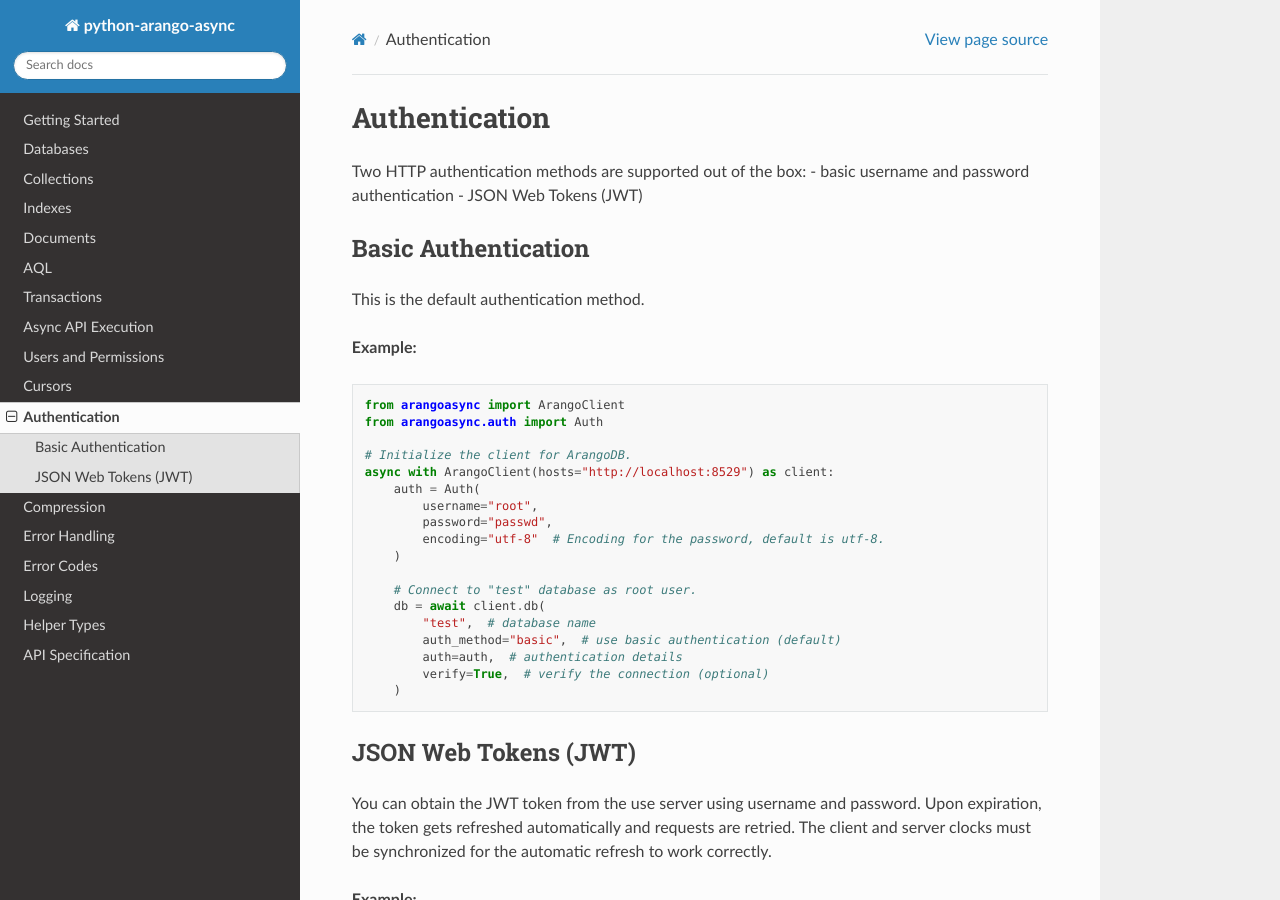
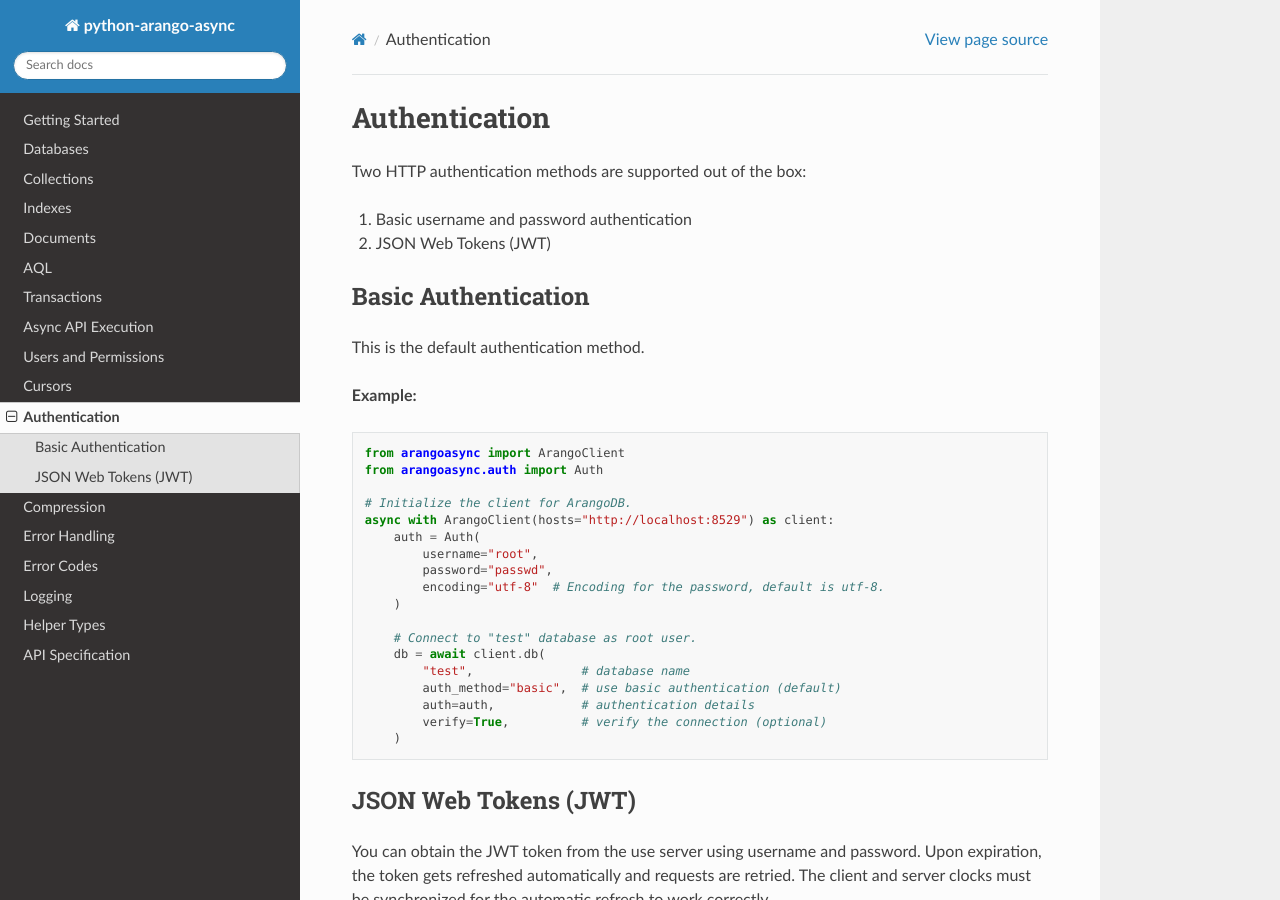
Before and after one commit to arangodb/python-arango-async, a Sphinx documentation site: the page built from docs/authentication.rst, in a window 1280 px wide and 900 px high. Built offline with Sphinx 7.4.7 and the Read the Docs theme 3.1.0, drawn with Linux system fonts in a browser that asks for light colours; some of the changed lines change nothing that is shown.

Commit message:
Minor fixes

```diff
--- a/docs/authentication.rst
+++ b/docs/authentication.rst
@@ -2,8 +2,9 @@
 --------------
 
 Two HTTP authentication methods are supported out of the box:
-- basic username and password authentication
-- JSON Web Tokens (JWT)
+
+1. Basic username and password authentication
+2. JSON Web Tokens (JWT)
 
 Basic Authentication
 ====================
@@ -27,10 +28,10 @@
 
         # Connect to "test" database as root user.
         db = await client.db(
-            "test",  # database name
+            "test",               # database name
             auth_method="basic",  # use basic authentication (default)
-            auth=auth,  # authentication details
-            verify=True,  # verify the connection (optional)
+            auth=auth,            # authentication details
+            verify=True,          # verify the connection (optional)
         )
 
 JSON Web Tokens (JWT)
```
